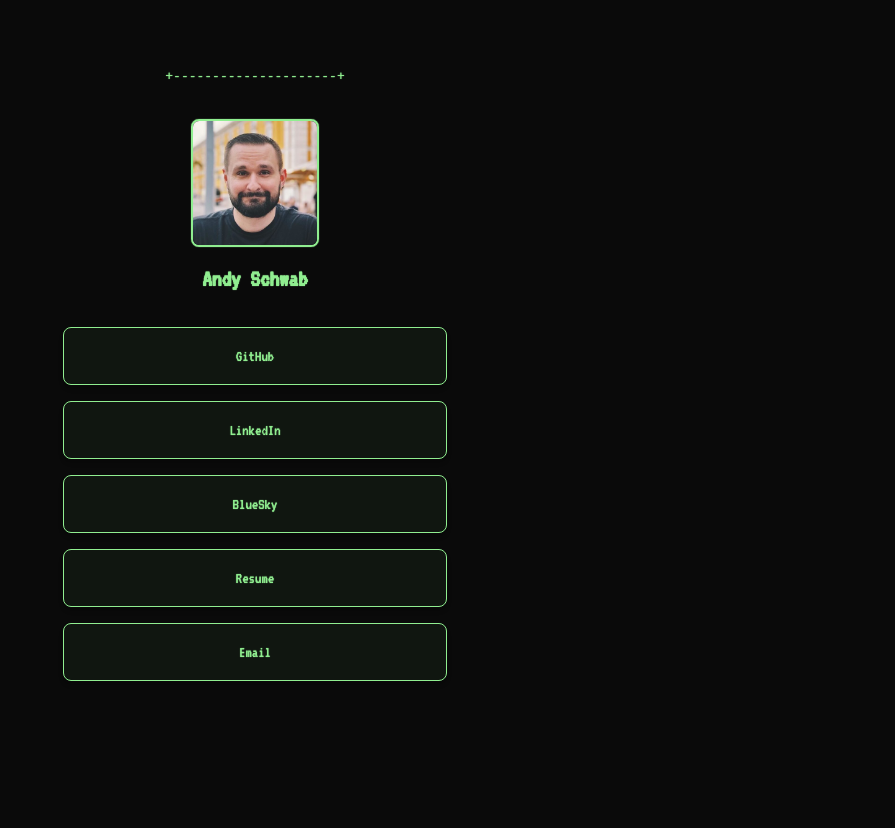
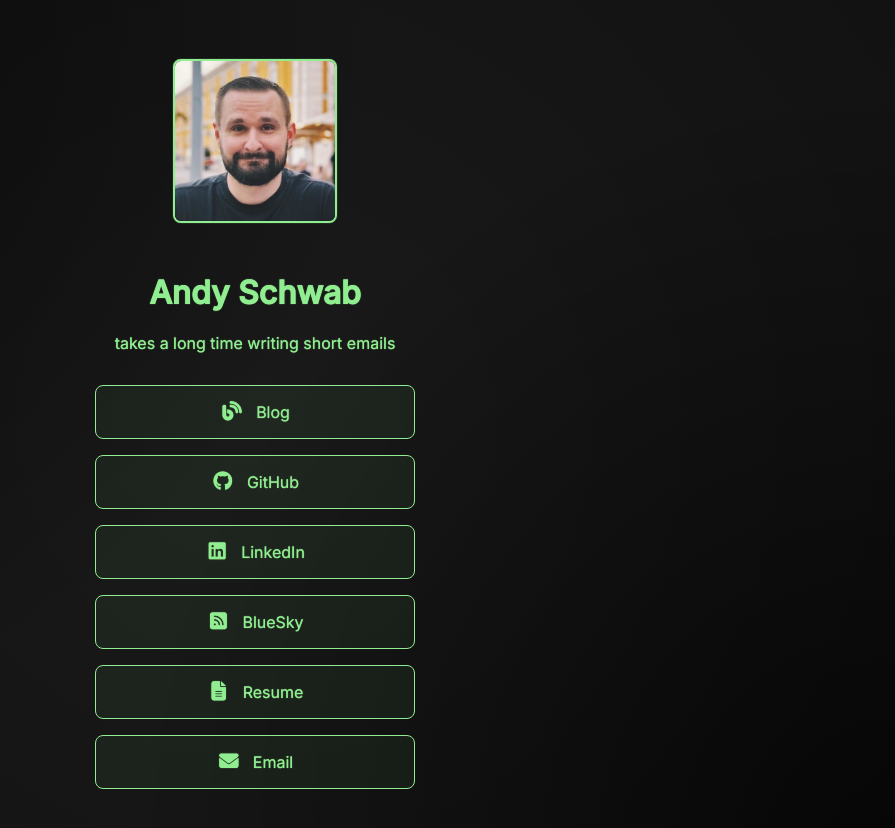
Before and after one commit to andyschwab/andyschwab.github.io, a plain HTML site: page index.html in a window 1280 px wide. Shown: the whole page, without its empty margins (385-1280 px from the left). Before the commit the page ends 800 px from the top, so only its background shows below. Drawn offline with nearby package versions, Linux system fonts and the light colour scheme.

Commit message:
cleanup styles

```diff
--- a/index.html
+++ b/index.html
@@ -5,44 +5,26 @@
     <meta name="viewport" content="width=device-width, initial-scale=1.0">
     <title>Your Name - Links</title>
     <link href="styles.css" rel="stylesheet">
-    <script src="https://cdn.tailwindcss.com"></script>
-    <link href="https://fonts.googleapis.com/css2?family=VT323&display=swap" rel="stylesheet">
+    <link href="https://fonts.googleapis.com/css2?family=Inter:wght@400;500&family=VT323&display=swap" rel="stylesheet">
+    <link rel="stylesheet" href="https://cdnjs.cloudflare.com/ajax/libs/font-awesome/6.5.1/css/all.min.css">
 </head>
-<body class="bg-gray-100 min-h-screen flex items-center justify-center p-4">
-    <div class="max-w-md w-full">
+<body>
+    <div class="max-w-md">
         <!-- Profile Section -->
-        <div class="text-center mb-8">
-            <img src="./images/andyschwab-photo.jpeg" alt="Profile Picture"
-                 class="w-32 h-32 rounded-lg mx-auto mb-4 shadow-lg">
-            <h1 class="text-2xl font-bold">Andy Schwab</h1>
+        <div class="profile-section">
+            <img src="./images/andyschwab-photo.jpeg" alt="Profile Picture" class="profile-image">
+            <h1>Andy Schwab</h1>
+            <p>takes a long time writing short emails</p>
         </div>
 
         <!-- Links Section -->
-        <div class="space-y-4">
-            <a href="https://github.com/yourusername"
-               class="flex items-center justify-center p-4 bg-white rounded-lg shadow-md hover:shadow-lg transition-shadow duration-200">
-                <span>GitHub</span>
-            </a>
-
-            <a href="https://linkedin.com/in/yourusername"
-               class="flex items-center justify-center p-4 bg-white rounded-lg shadow-md hover:shadow-lg transition-shadow duration-200">
-                <span>LinkedIn</span>
-            </a>
-
-            <a href="https://bsky.app/profile/yourusername"
-               class="flex items-center justify-center p-4 bg-white rounded-lg shadow-md hover:shadow-lg transition-shadow duration-200">
-                <span>BlueSky</span>
-            </a>
-
-            <a href="/resume.pdf"
-               class="flex items-center justify-center p-4 bg-white rounded-lg shadow-md hover:shadow-lg transition-shadow duration-200">
-                <span>Resume</span>
-            </a>
-
-            <a href="mailto:your.email@example.com"
-               class="flex items-center justify-center p-4 bg-white rounded-lg shadow-md hover:shadow-lg transition-shadow duration-200">
-                <span>Email</span>
-            </a>
+        <div class="links-section">
+            <a href="https://blog.andyschwab.link"><i class="fa-solid fa-blog"></i>Blog</a>
+            <a href="https://github.com/andyschwab"><i class="fa-brands fa-github"></i>GitHub</a>
+            <a href="https://linkedin.com/in/andrewsch"><i class="fa-brands fa-linkedin"></i>LinkedIn</a>
+            <a href="https://bsky.app/profile/andyschwab.link"><i class="fa-solid fa-square-rss"></i>BlueSky</a>
+            <a href=""><i class="fa-solid fa-file-lines"></i>Resume</a>
+            <a href="mailto:hi@andyschwab.link"><i class="fa-solid fa-envelope"></i>Email</a>
         </div>
     </div>
 </body>
--- a/styles.css
+++ b/styles.css
@@ -1,6 +1,6 @@
 /* Base theme colors and styles */
 :root {
-  --crt-background: #0a0a0a;
+  --crt-background: #121212;
   --crt-text: #90EE90;
   --crt-glow: 0 0 1px #90EE90;
   --link-hover: #a8f5a8;
@@ -8,24 +8,71 @@
 
 /* Global styles */
 body {
-  font-family: 'VT323', monospace;
-  background-color: var(--crt-background);
+  font-family: 'Inter', 'VT323', system-ui, sans-serif;
   color: var(--crt-text);
   text-shadow: var(--crt-glow);
   min-height: 100vh;
+  display: flex;
+  align-items: center;
+  justify-content: center;
+  padding: 1rem;
+
+  /* Clean gradient background */
+  background:
+    radial-gradient(circle at 0% 0%, #2a2a2a, transparent 50%),
+    radial-gradient(circle at 100% 100%, #242424, transparent 50%),
+    radial-gradient(circle at center, #1a1a1a, #121212);
+  background-blend-mode: soft-light;
 }
 
-/* CRT screen effect */
 .max-w-md {
-  position: relative;
-  padding: 2rem;
+  width: 100%;
+  max-width: 28rem;
+}
+
+/* Profile section */
+.profile-section {
+  text-align: center;
+  margin-bottom: 2rem;
+}
+
+.profile-image {
+  width: 10rem;
+  height: 10rem;
+  margin: 0 auto 1.5rem auto;
+  border: 2px solid var(--crt-text);
+  box-shadow: var(--crt-glow);
+  border-radius: 0.5rem;
+}
+
+/* Links section */
+.links-section {
+  display: flex;
+  flex-direction: column;
+  gap: 1rem;
+  max-width: 20rem;
+  margin: 0 auto;
 }
 
 /* Link styles */
 a {
+  display: flex;
+  align-items: center;
+  justify-content: center;
+  gap: 0.75rem;
+  padding: 1rem;
   background-color: rgba(144, 238, 144, 0.05) !important;
   border: 1px solid var(--crt-text) !important;
   color: var(--crt-text) !important;
+  text-decoration: none;
+  border-radius: 0.5rem;
+  transition: all 0.2s ease;
+}
+
+a i {
+  font-size: 1.2em;
+  min-width: 1.5rem;
+  text-align: center;
 }
 
 a:hover {
@@ -33,10 +80,9 @@ a:hover {
   box-shadow: 0 0 5px rgba(144, 238, 144, 0.2) !important;
 }
 
-/* Profile image effect */
-img.rounded-lg {
-  border: 2px solid var(--crt-text);
-  box-shadow: var(--crt-glow);
+a:hover i {
+  transform: scale(1.1);
+  transition: transform 0.2s ease;
 }
 
 /* ASCII art border effect */
```
